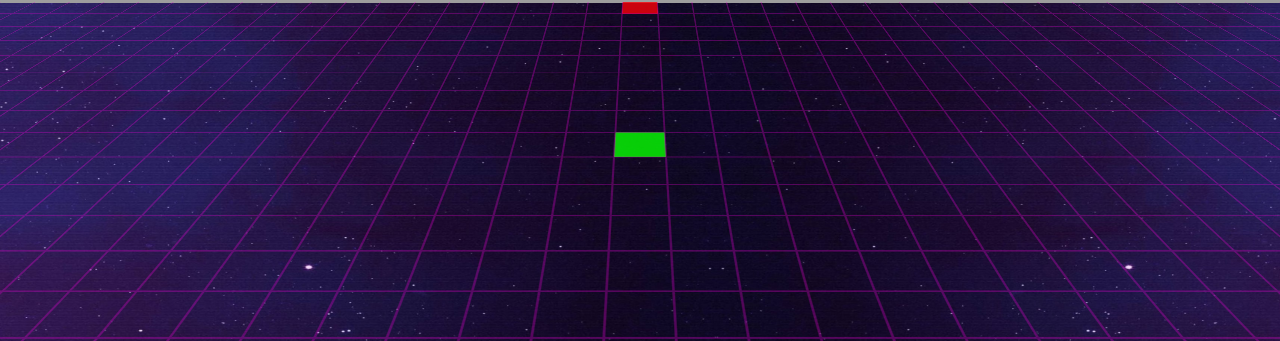
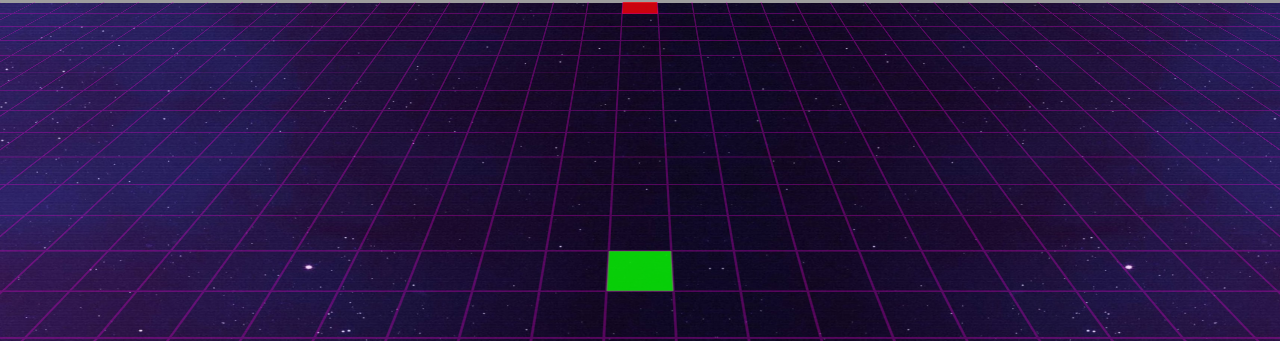
Before and after one commit to JCrews253/path-finding-visualizer, a React (Create React App) app: page / in a window 1280 px wide. Shown: the part 297-638 px from the top of the page. Built offline with nearby package versions, Linux system fonts and the light colour scheme; grey boxes are pictures that could not be loaded.

Commit message:
Update grid.tsx

```diff
--- a/src/components/grid/grid.tsx
+++ b/src/components/grid/grid.tsx
@@ -159,7 +159,7 @@ const Grid = () => {
 
   const [grid, setGrid] = useState(() => GetBlankGrid(0));
   const [startNode, setStartNode] = useState(
-    Math.floor(rows / 2) * columns - 1 - Math.floor(columns / 2)
+    Math.floor(rows * .75) * columns - 1 - Math.floor(columns / 2)
   );
   const [finishNode, setFinishNode] = useState(Math.floor(columns / 2));
   const [nodeDimensions, setNodeDimensions] = useState(35);
@@ -180,7 +180,7 @@ const Grid = () => {
   useEffect(() => {
     if (tiltState) {
       setNodeDimensions(50);
-      setStartNode(Math.floor(rows / 2) * columns - 1 - Math.floor(columns / 2));
+      setStartNode(Math.floor(rows * .75) * columns - 1 - Math.floor(columns / 2));
       setFinishNode(Math.floor(columns / 2));
     } else {
       const nodeWidth = (window.innerWidth - 200) / columns;
```
